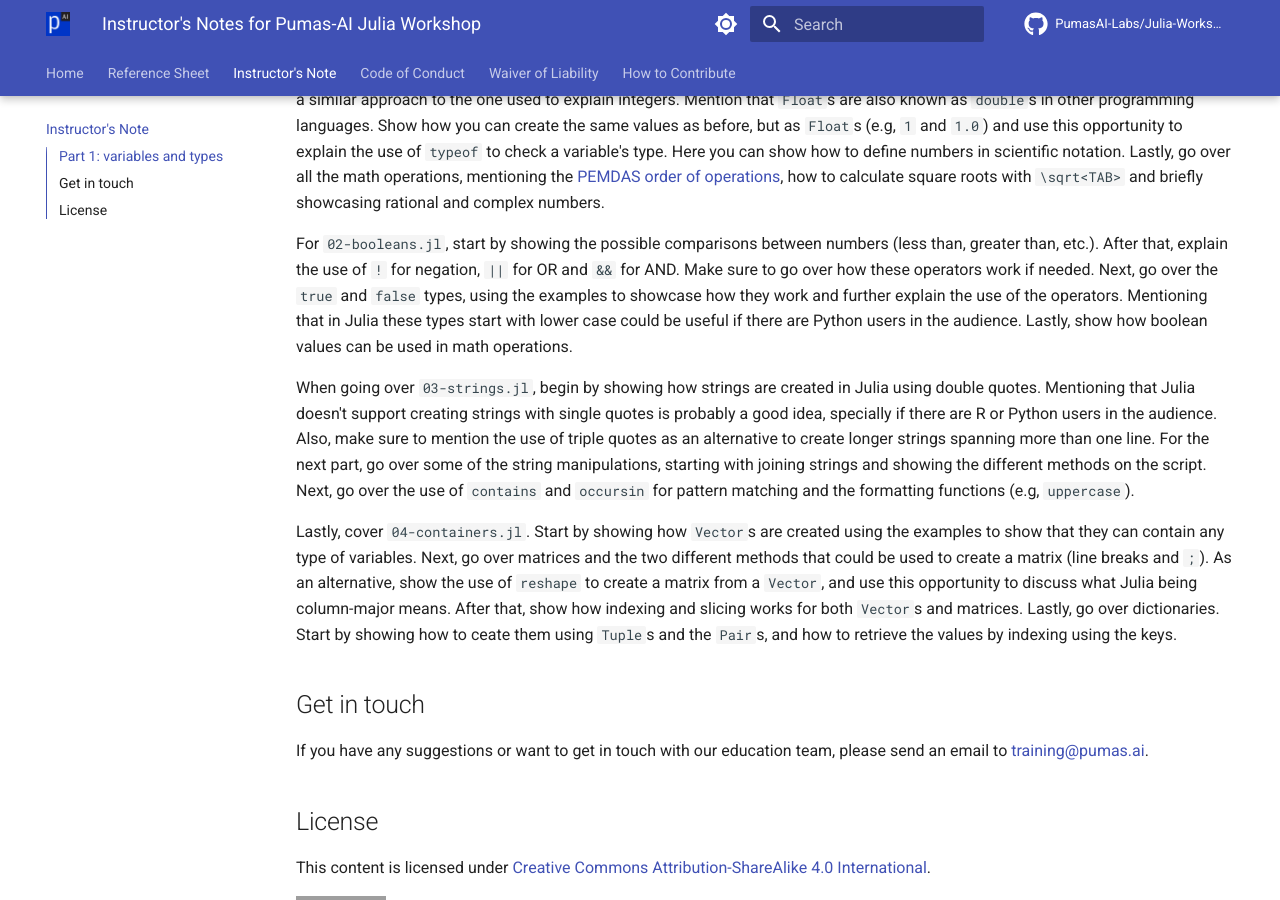
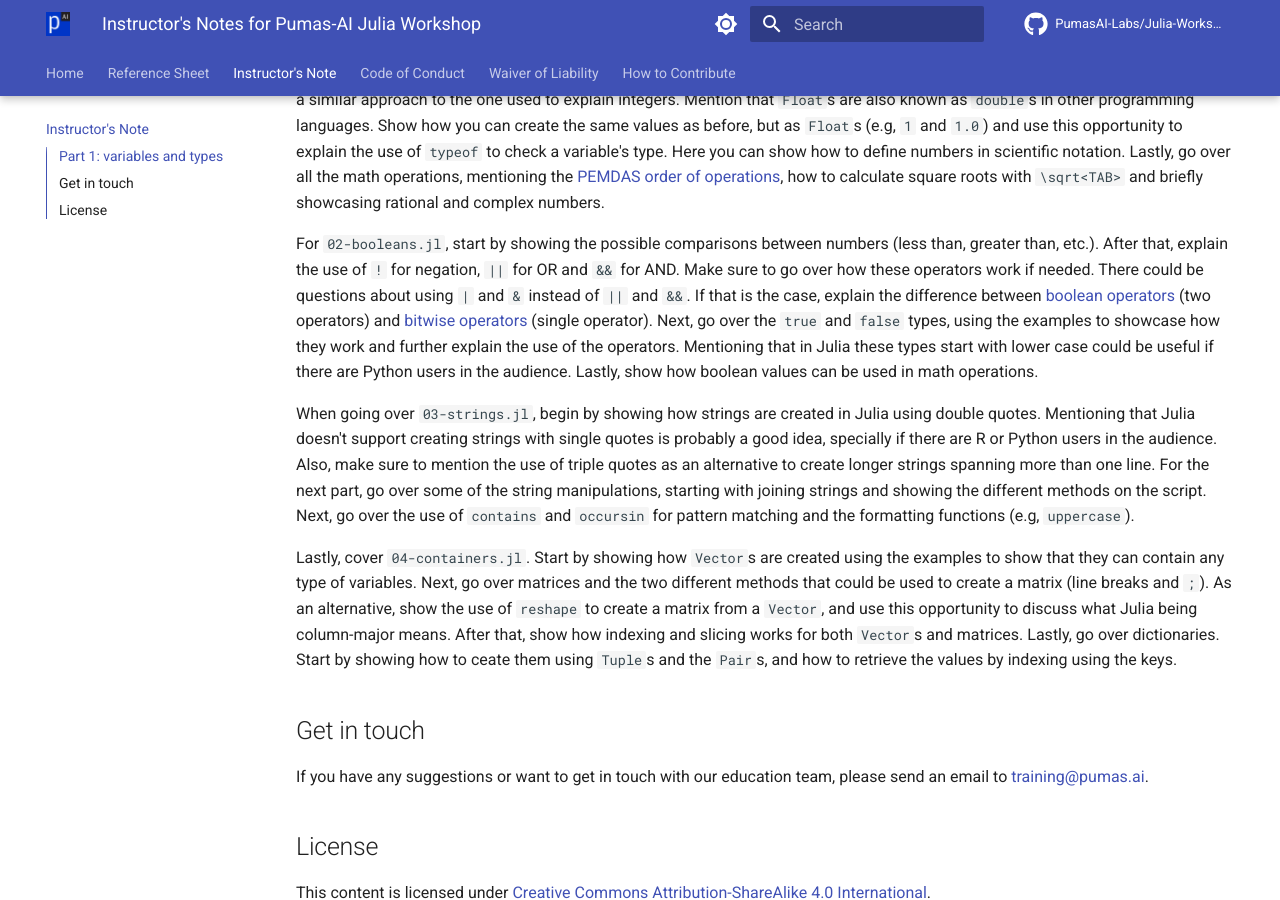
Before and after one commit to PumasAI-Labs/Julia-Workshop, an MkDocs documentation site: the page built from docs/instructors.md, in a window 1280 px wide and 900 px high, scrolled down 454 px. Built offline with MkDocs 1.6.1 and Material for MkDocs 9.7.7, drawn with Linux system fonts in a browser that asks for light colours; comment, search, counter and statistics services are not loaded; grey boxes are pictures that could not be loaded.

Commit message:
Note about using `||` and `|`

```diff
--- a/docs/instructors.md
+++ b/docs/instructors.md
@@ -23,6 +23,9 @@ and briefly showcasing rational and complex numbers.
 
 For `02-booleans.jl`, start by showing the possible comparisons between numbers (less than, greater than, etc.). After that,
 explain the use of `!` for negation, `||` for OR and `&&` for AND. Make sure to go over how these operators work if needed.
+There could be questions about using `|` and `&` instead of `||` and `&&`. If that is the case, explain the difference between
+[boolean operators](https://docs.julialang.org/en/v1/manual/mathematical-operations/#Boolean-Operators) (two operators) and
+[bitwise operators](https://docs.julialang.org/en/v1/manual/mathematical-operations/#Bitwise-Operators) (single operator).
 Next, go over the `true` and `false` types, using the examples to showcase how they work and further explain the use of the
 operators. Mentioning that in Julia these types start with lower case could be useful if there are Python users in the
 audience. Lastly, show how boolean values can be used in math operations.
```
